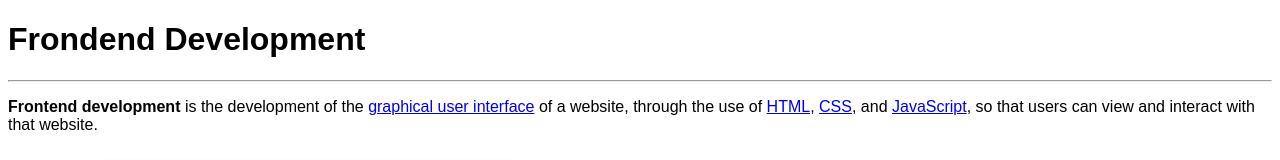
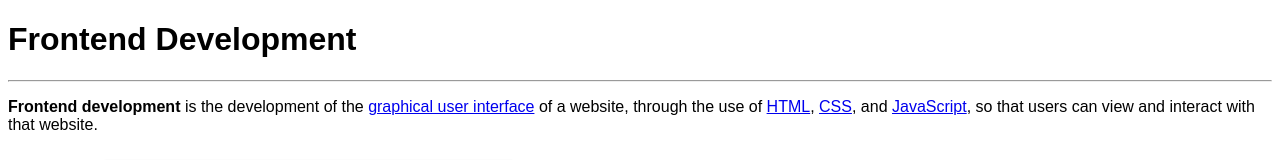
Before and after one commit to gptshubham/JavaScript_Projects, a plain HTML site: page javascript-core-programming-anurag-singh/3_dom_manipulation/32_innerText_vs_textContent/index.html in a window 1280 px wide. Shown: the top 160 px of the page. Drawn offline with Linux system fonts and the light colour scheme.

Commit message:
explored the diff. among innerHTML, innerText and textContent

```diff
--- a/javascript-core-programming-anurag-singh/3_dom_manipulation/31_selecting_elements_in_js/index.html
+++ b/javascript-core-programming-anurag-singh/3_dom_manipulation/32_innerText_vs_textContent/index.html
@@ -8,7 +8,7 @@
     <script src="script.js" defer></script>
   </head>
   <body style="font-family: sans-serif">
-    <h1>Frondend Development</h1>
+    <h1>Frontend Development</h1>
     <hr />
     <p>
       <b>Frontend development</b> is the development of the
--- /dev/null
+++ b/javascript-core-programming-anurag-singh/3_dom_manipulation/32_innerText_vs_textContent/script.js
@@ -0,0 +1,14 @@
+const paragraph = document.querySelector('p');
+console.log(paragraph);
+
+console.log(paragraph.innerHTML);
+
+// paragraph.innerHTML = '<b>SKG</b>';
+
+console.log(paragraph.innerText);
+
+// paragraph.innerText = '<b>SKG</b>'
+
+console.log(paragraph.textContent);
+
+// paragraph.textContent = '<b>SKG</b>'
```
Also changed, not shown: javascript-core-programming-anurag-singh/3_dom_manipulation/32_innerText_vs_textContent/images/css.png (added), javascript-core-programming-anurag-singh/3_dom_manipulation/32_innerText_vs_textContent/images/html-css-javascript.png (added), javascript-core-programming-anurag-singh/3_dom_manipulation/32_innerText_vs_textContent/images/javascript.png (added), 3 other files.
